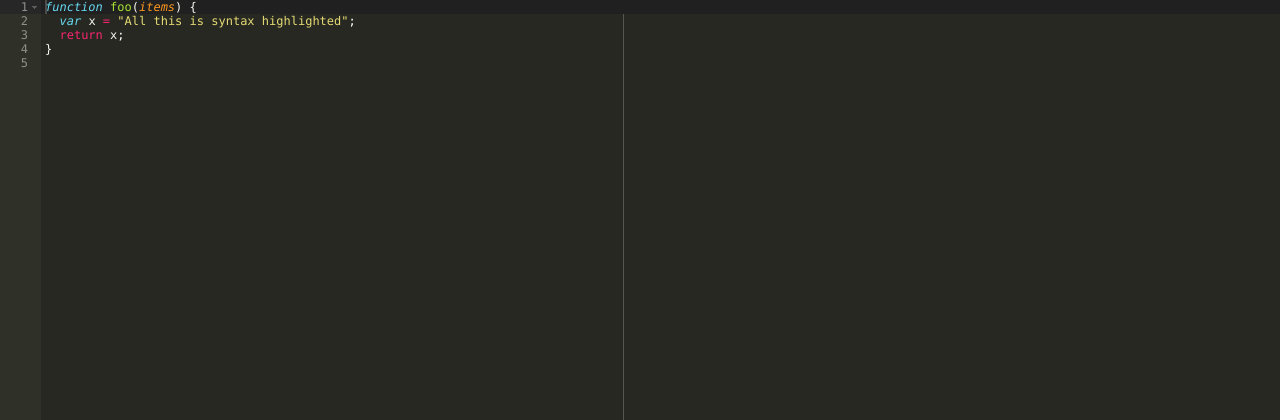
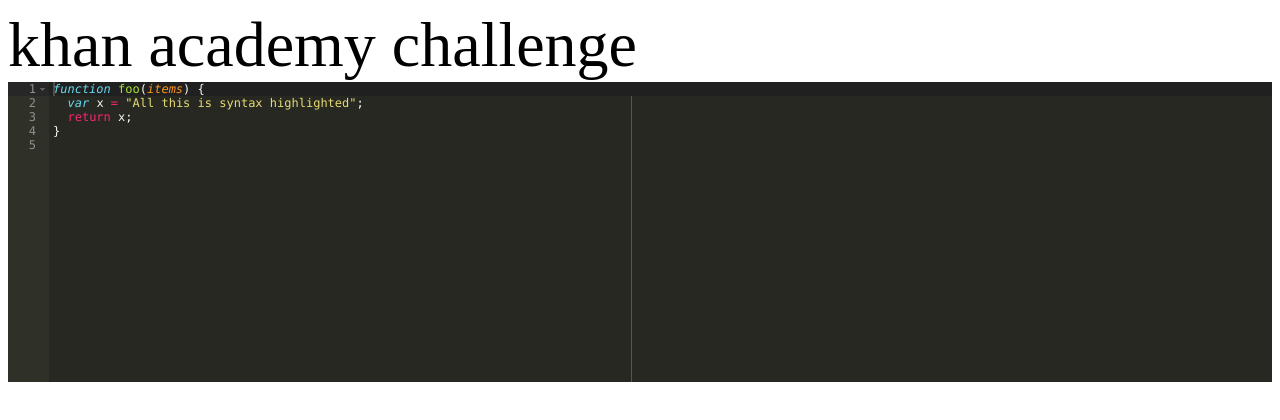
Before and after one commit to alexung/ka, a plain HTML site: page index.html in a window 1280 px wide. Shown: the top 420 px of the page. Drawn offline with Linux system fonts and the light colour scheme.

Commit message:
Got ace editor to work

```diff
--- a/index.html
+++ b/index.html
@@ -5,16 +5,18 @@
     <link rel="stylesheet" type="text/css" href="scss/output.css">
     <style type="text/css" media="screen">
     #editor {
-        position: absolute;
-        top: 0;
+        position: relative;
+        height: 300px;
+        width: 100%;
+/*        top: 0;
         right: 0;
         bottom: 0;
-        left: 0;
+        left: 0;*/
     }
   </style>
   </head>
   <body>
-    <h1>hi</h1>
+    <div class="title">khan academy challenge</div>
     <div id="editor">function foo(items) {
   var x = "All this is syntax highlighted";
   return x;
--- a/scss/input.scss
+++ b/scss/input.scss
@@ -1,5 +1,4 @@
-body {
-  h1 {
-    background-color: blue;
-  }
+.title {
+  font-size: 4em;
+
 }
```
Also changed, not shown: scss/output.css, 1 other file.
